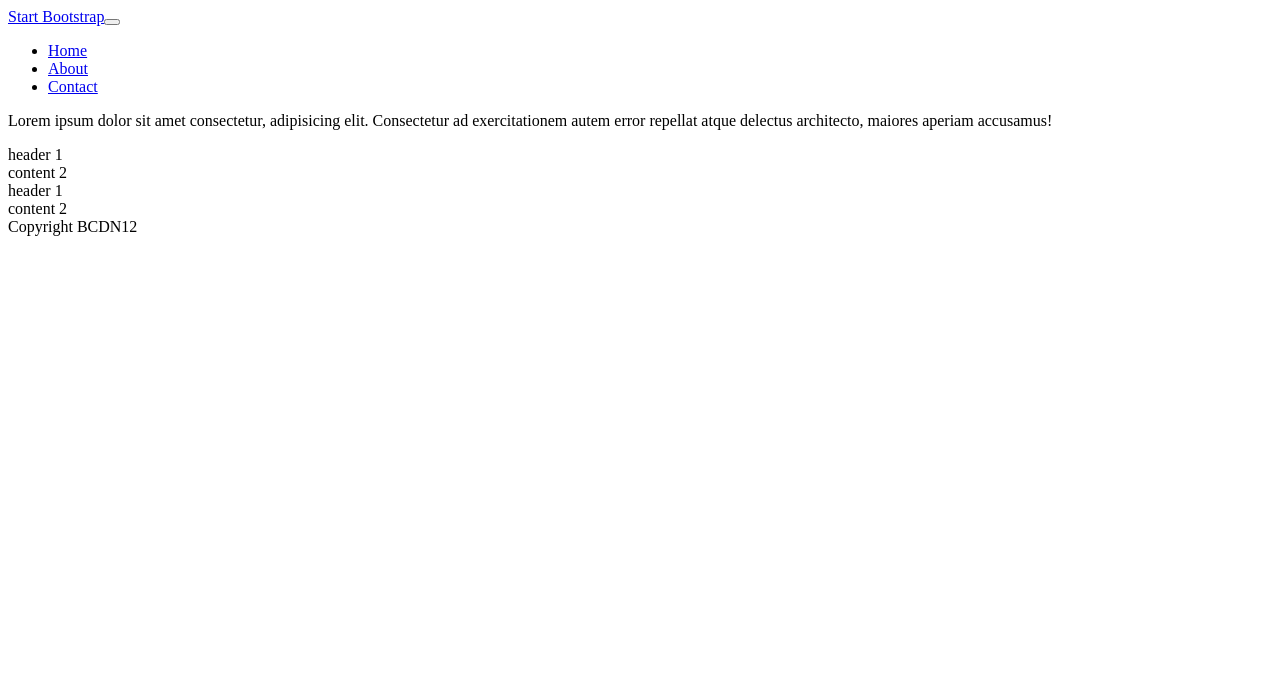
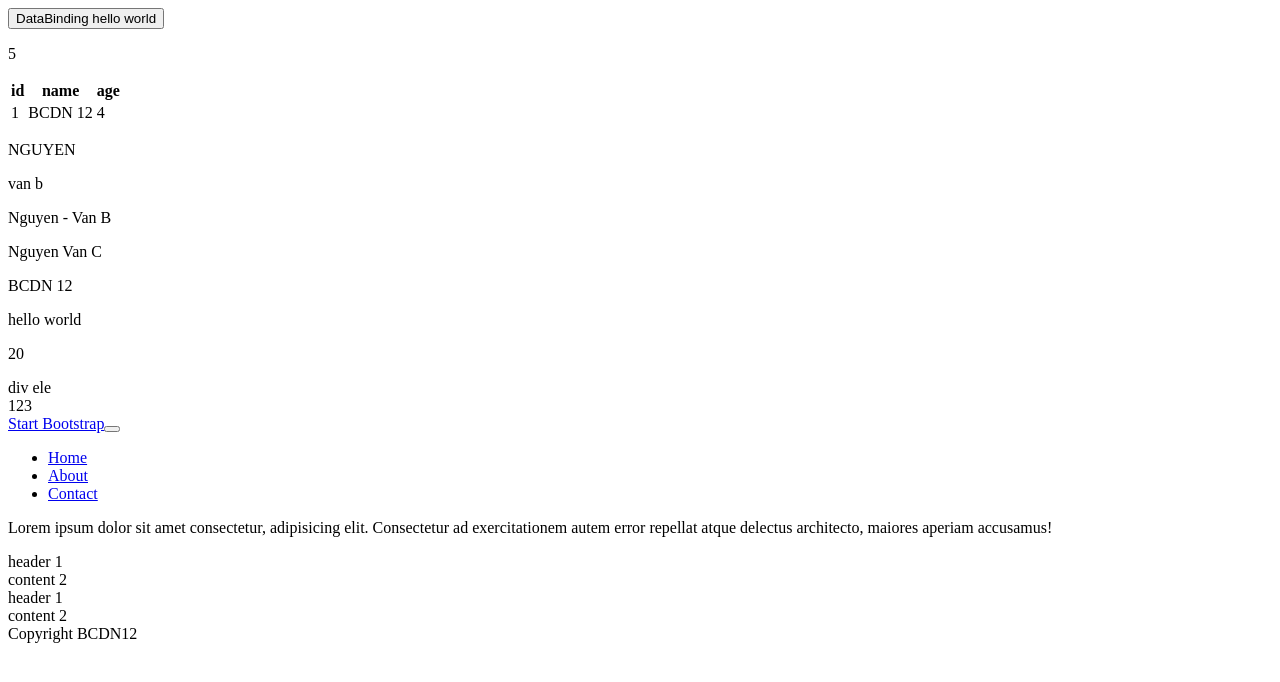
Before and after one commit to DaiNgo72/BCDN12-React, a React (Vite) app: page / in a window 1280 px wide. Shown: the top 682 px of the page. Built offline with nearby package versions, Linux system fonts and the light colour scheme.

Commit message:
data-binding

```diff
--- a/src/_app.jsx
+++ b/src/_app.jsx
@@ -7,6 +7,8 @@ import { Card } from "./components/card";
 import { Header } from "./components/header";
 import { Content } from "./components/content";
 import { Footer } from "./components/footer";
+import { Inline } from "./buoi-2/inline/inline";
+import { DataBinding } from "./buoi-2/data-binding/data-binding";
 
 export function App() {
   // Phải bao bọc bởi một thẻ cha
@@ -14,6 +16,10 @@ export function App() {
 
   return (
     <>
+      <DataBinding />
+
+      {/* <Inline /> */}
+
       {/* <Header></Header> */}
       {/* Nếu không content  */}
       <Header />
--- /dev/null
+++ b/src/buoi-2/data-binding/data-binding.jsx
@@ -0,0 +1,96 @@
+const text = "hello world";
+const number = 20;
+
+const bool = true;
+const nul = null;
+const und = undefined;
+
+const divEle = <div>div ele</div>;
+
+console.log(divEle);
+
+const arr = [1, 2, 3];
+const obj = { name: "cyber" };
+
+const renderTitle = () => {
+  return "BCDN 12";
+};
+
+const firstName = "Nguyen";
+const lastName = "Van B";
+
+const fullName = "Nguyen Van C";
+
+const sv = {
+  id: 1,
+  name: "BCDN 12",
+  age: 4,
+};
+
+export function DataBinding() {
+  return (
+    <>
+      <button>DataBinding {text}</button>
+
+      <p>{2 + 3}</p>
+
+      <table>
+        <thead>
+          <tr>
+            <th>id</th>
+            <th>name</th>
+            <th>age</th>
+          </tr>
+        </thead>
+        <tbody>
+          <tr>
+            <td>{sv.id}</td>
+            <td>{sv.name}</td>
+            <td>{sv.age}</td>
+          </tr>
+        </tbody>
+      </table>
+
+      {/* hiển thị firstName */}
+      <p>{firstName.toUpperCase()}</p>
+      {/* hiển thị lastName */}
+      <p>{lastName.toLowerCase()}</p>
+      {/* Nối firstName và lastName  */}
+      {/* Nguyen - Van B  */}
+      <p>
+        {firstName} - {lastName}
+        {/* {firstName + " - " + lastName} */}
+      </p>
+
+      {/* Hiển thị fullName */}
+      <p>{fullName}</p>
+
+      {/* ----------------- */}
+
+      <div>{renderTitle()}</div>
+
+      <p> {text} </p>
+
+      {/* Số 20 xuất hiện trong nội dung thẻ p */}
+      <p>{number}</p>
+
+      {/* true */}
+      <p>{bool}</p>
+
+      {/* null */}
+      <p>{nul}</p>
+
+      {/* undefined */}
+      <p>{und}</p>
+
+      {/*  */}
+      <div>{divEle}</div>
+
+      {/* arr */}
+      <div>{arr}</div>
+
+      {/*  */}
+      {/* <div>{obj}</div> */}
+    </>
+  );
+}
--- /dev/null
+++ b/src/buoi-2/inline/inline.jsx
@@ -0,0 +1,7 @@
+export function Inline() {
+  return (
+    <>
+      <button>Click Me</button>
+    </>
+  );
+}
```
Also changed, not shown: README.txt, src/buoi-2/handle-event/handle-event.jsx (added).
